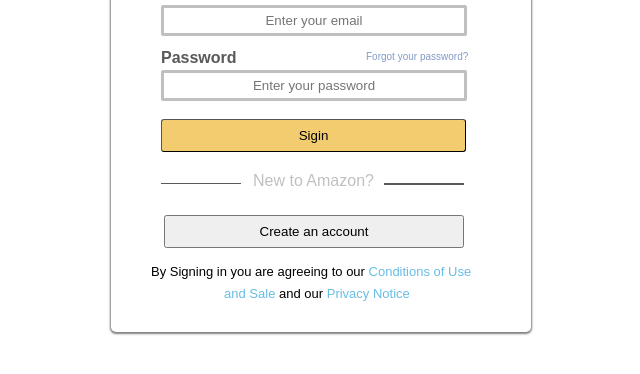
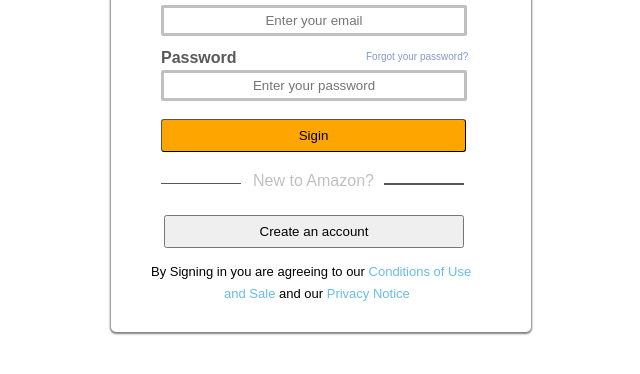
Before and after one commit to Saroj2004/amazon-login, a plain HTML site: page index.html in a window 1280 px wide. Shown: the part 228-602 px from the top of the page, without its empty margins (319-959 px from the left). Drawn offline with Linux system fonts and the light colour scheme.

Commit message:
Update style.css

```diff
--- a/style.css
+++ b/style.css
@@ -110,12 +110,13 @@ body{
     background:#F2CC6E;
     border-radius: 3px;
     border-width: 1.2px ;
+    background:orange;
     font-family: "poppins",sans-serif;
 
 }
-.sigin_btn:hover{
+/* .sigin_btn:hover{
     background:orange;
-}
+} */
 .new{
     color:silver;
     font-size:medium;
```
